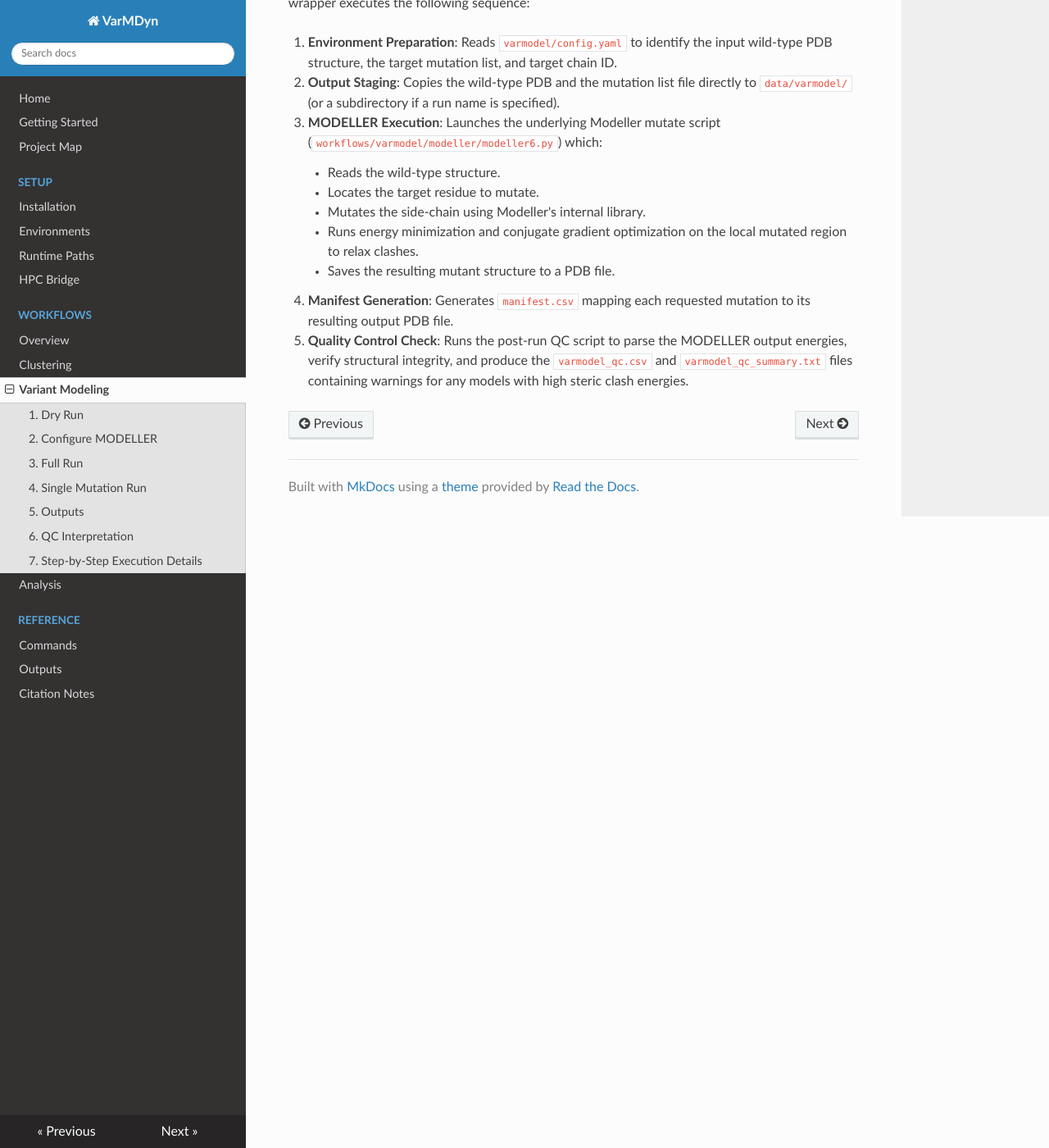
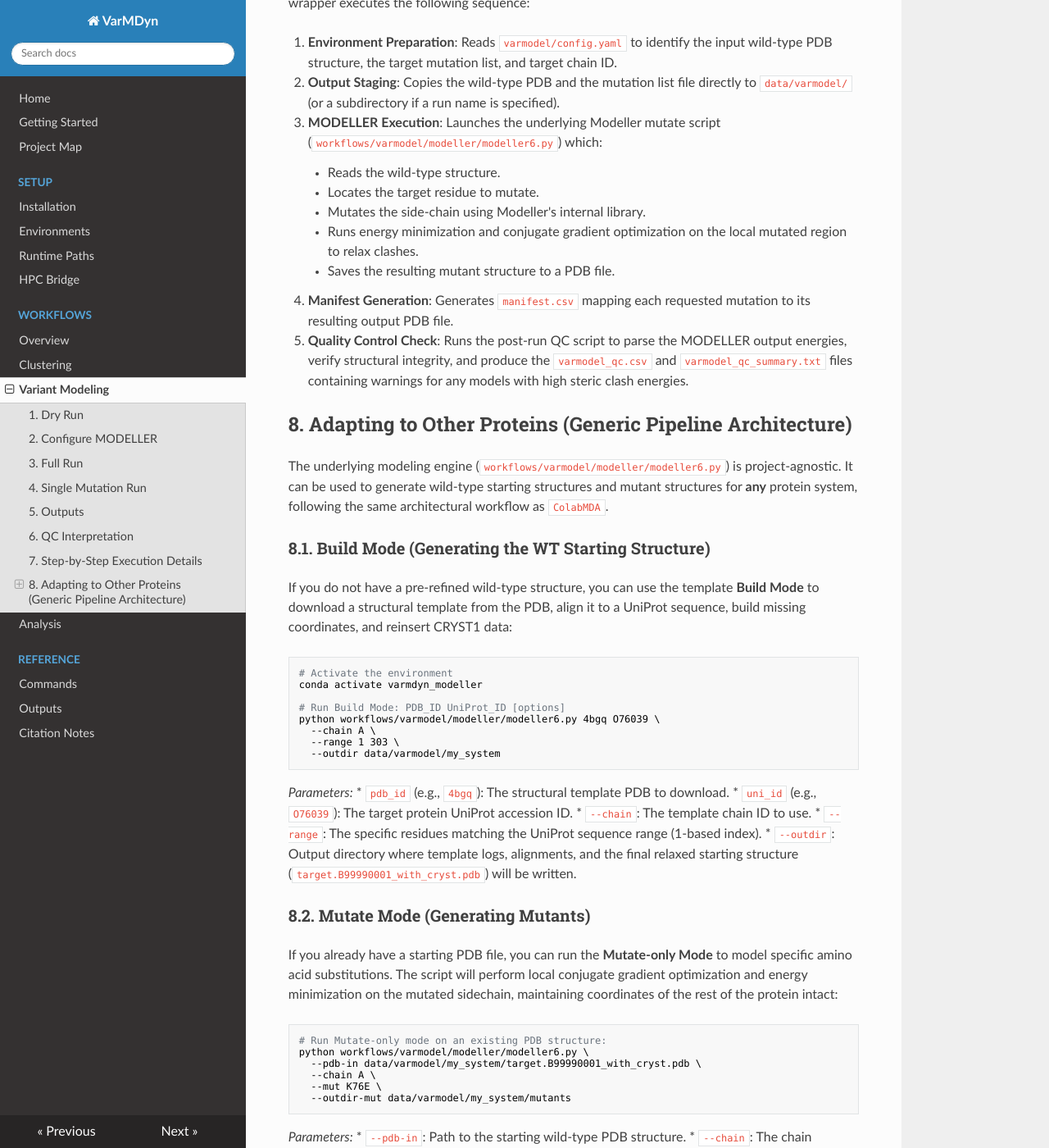
Before and after one commit to paulshamrat/VarMDyn, an MkDocs documentation site: the page built from docs/source/workflows/varmodel.md, in a window 1280 px wide and 1400 px high, scrolled down 1806 px. Shown: the whole window at 82% size. Built offline with MkDocs 1.6.1, drawn with Linux system fonts in a browser that asks for light colours; nearby versions of some CDN libraries; some of the changed text lies outside the part shown.

Commit message:
docs: add generic protein adaptation guide to varmodel workflow

````diff
--- a/docs/source/workflows/varmodel.md
+++ b/docs/source/workflows/varmodel.md
@@ -87,3 +87,60 @@ To understand what happens behind the scenes during a variant modeling run, the
     *   Saves the resulting mutant structure to a PDB file.
 4.  **Manifest Generation**: Generates `manifest.csv` mapping each requested mutation to its resulting output PDB file.
 5.  **Quality Control Check**: Runs the post-run QC script to parse the MODELLER output energies, verify structural integrity, and produce the `varmodel_qc.csv` and `varmodel_qc_summary.txt` files containing warnings for any models with high steric clash energies.
+
+## 8. Adapting to Other Proteins (Generic Pipeline Architecture)
+
+The underlying modeling engine (`workflows/varmodel/modeller/modeller6.py`) is project-agnostic. It can be used to generate wild-type starting structures and mutant structures for **any** protein system, following the same architectural workflow as `ColabMDA`.
+
+### 8.1. Build Mode (Generating the WT Starting Structure)
+If you do not have a pre-refined wild-type structure, you can use the template **Build Mode** to download a structural template from the PDB, align it to a UniProt sequence, build missing coordinates, and reinsert CRYST1 data:
+
+```bash
+# Activate the environment
+conda activate varmdyn_modeller
+
+# Run Build Mode: PDB_ID UniProt_ID [options]
+python workflows/varmodel/modeller/modeller6.py 4bgq O76039 \
+  --chain A \
+  --range 1 303 \
+  --outdir data/varmodel/my_system
+```
+
+*Parameters:*
+*   `pdb_id` (e.g., `4bgq`): The structural template PDB to download.
+*   `uni_id` (e.g., `O76039`): The target protein UniProt accession ID.
+*   `--chain`: The template chain ID to use.
+*   `--range`: The specific residues matching the UniProt sequence range (1-based index).
+*   `--outdir`: Output directory where template logs, alignments, and the final relaxed starting structure (`target.B99990001_with_cryst.pdb`) will be written.
+
+### 8.2. Mutate Mode (Generating Mutants)
+If you already have a starting PDB file, you can run the **Mutate-only Mode** to model specific amino acid substitutions. The script will perform local conjugate gradient optimization and energy minimization on the mutated sidechain, maintaining coordinates of the rest of the protein intact:
+
+```bash
+# Run Mutate-only mode on an existing PDB structure:
+python workflows/varmodel/modeller/modeller6.py \
+  --pdb-in data/varmodel/my_system/target.B99990001_with_cryst.pdb \
+  --chain A \
+  --mut K76E \
+  --outdir-mut data/varmodel/my_system/mutants
+```
+
+*Parameters:*
+*   `--pdb-in`: Path to the starting wild-type PDB structure.
+*   `--chain`: The chain containing the target residue.
+*   `--mut` (or `--list`): The mutation code (e.g. `K76E` where `K` is WT residue, `76` is position matching PDB numbering, and `E` is target residue) or a file containing one mutation per line.
+*   `--outdir-mut`: Output directory to store the resulting mutant PDB structure (`target.B99990001_K76E_with_cryst.pdb`).
+
+### 8.3. Customizing the Wrapper Config
+Alternatively, you can run the top-level wrapper script for a different protein by modifying `workflows/varmodel/config.yaml` to match your new system:
+
+```yaml
+varmodel:
+  legacy_script: varmodel/modeller/modeller6.py
+  python_exe: ""
+  wt_pdb: path/to/your/new_wildtype.pdb     # Point to your custom wildtype PDB
+  mutations_list: path/to/your/mutations.txt  # Point to your mutations file
+  chain: A                                   # Target chain
+  seed: -49837                               # Modeller random seed
+  out_root: varmodel/outputs
+```
````
